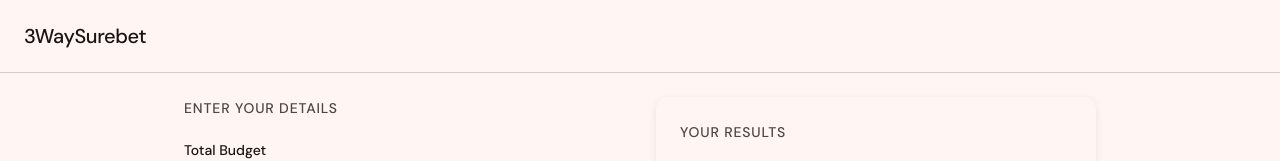
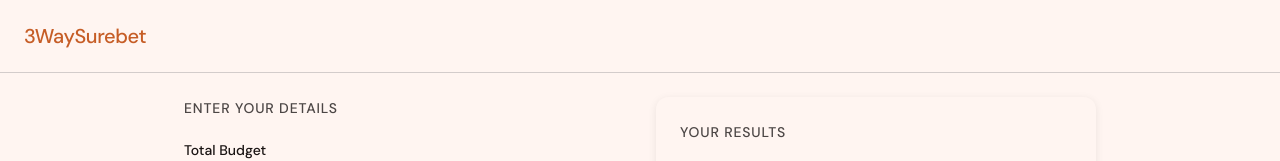
Before and after one commit to Extraterra1/Surebet-Calc, a React (Vite) app: page / in a window 1280 px wide. Shown: the top 161 px of the page. Built offline with nearby package versions, Linux system fonts and the light colour scheme.

Commit message:
Colorize with brand accents and improve Clear button visibility

```diff
--- a/src/App.css
+++ b/src/App.css
@@ -12,7 +12,7 @@
 .logo {
   font-size: var(--text-lg);
   font-weight: var(--weight-medium);
-  color: var(--color-ink);
+  color: var(--color-brand);
   margin: 0;
   letter-spacing: -0.02em;
 }
@@ -178,6 +178,19 @@
   padding: var(--space-3) var(--space-4);
   background: var(--color-surface);
   border-radius: 8px;
+  border-left: 3px solid var(--color-divider);
+}
+
+.return-item.home {
+  border-left-color: var(--color-home);
+}
+
+.return-item.draw {
+  border-left-color: var(--color-draw);
+}
+
+.return-item.away {
+  border-left-color: var(--color-away);
 }
 
 .return-label {
--- a/src/App.jsx
+++ b/src/App.jsx
@@ -186,7 +186,7 @@ function App() {
                 </div>
 
                 <div className="returns-grid">
-                  <div className="return-item">
+                  <div className="return-item home">
                     <span className="return-label">Home wins</span>
                     <div className="return-details">
                       <span className="return-stake tabular-nums">€{validateAndCalculate.homeStake.toFixed(2)}</span>
@@ -194,7 +194,7 @@ function App() {
                       <span className="return-value tabular-nums">€{validateAndCalculate.homeReturn.toFixed(2)}</span>
                     </div>
                   </div>
-                  <div className="return-item">
+                  <div className="return-item draw">
                     <span className="return-label">Draw</span>
                     <div className="return-details">
                       <span className="return-stake tabular-nums">€{validateAndCalculate.drawStake.toFixed(2)}</span>
@@ -202,7 +202,7 @@ function App() {
                       <span className="return-value tabular-nums">€{validateAndCalculate.drawReturn.toFixed(2)}</span>
                     </div>
                   </div>
-                  <div className="return-item">
+                  <div className="return-item away">
                     <span className="return-label">Away wins</span>
                     <div className="return-details">
                       <span className="return-stake tabular-nums">€{validateAndCalculate.awayStake.toFixed(2)}</span>
--- a/src/index.css
+++ b/src/index.css
@@ -1,7 +1,8 @@
 :root {
   /* Color tokens - resolved from DESIGN.md */
-  --color-surface: oklch(98% 0.01 30);
-  --color-surface-raised: oklch(100% 0 0);
+  --color-surface: oklch(98% 0.015 40);
+  --color-surface-raised: oklch(99% 0.01 45);
+  --color-surface-warm: oklch(97% 0.02 50);
   --color-ink: oklch(20% 0.01 30);
   --color-ink-muted: oklch(40% 0.008 30);
   --color-divider: oklch(85% 0.008 30);
@@ -9,6 +10,15 @@
   --color-action-hover: oklch(48% 0.18 190);
   --color-positive: oklch(45% 0.12 150);
   --color-caution: oklch(55% 0.12 45);
+
+  /* Brand accent */
+  --color-brand: oklch(60% 0.15 45);
+  --color-brand-muted: oklch(70% 0.1 45);
+
+  /* Outcome colors */
+  --color-home: oklch(55% 0.12 200);
+  --color-draw: oklch(55% 0.12 45);
+  --color-away: oklch(55% 0.12 150);
 
   /* Spacing - 4pt base */
   --space-1: 4px;
@@ -155,13 +165,15 @@ button:active {
 }
 
 .btn-ghost {
-  background: transparent;
+  background: var(--color-surface-warm);
   color: var(--color-ink-muted);
+  border: 1px solid var(--color-divider);
 }
 
 .btn-ghost:hover {
   background: var(--color-divider);
   color: var(--color-ink);
+  border-color: var(--color-ink-muted);
 }
 
 /* Label styles */
```
